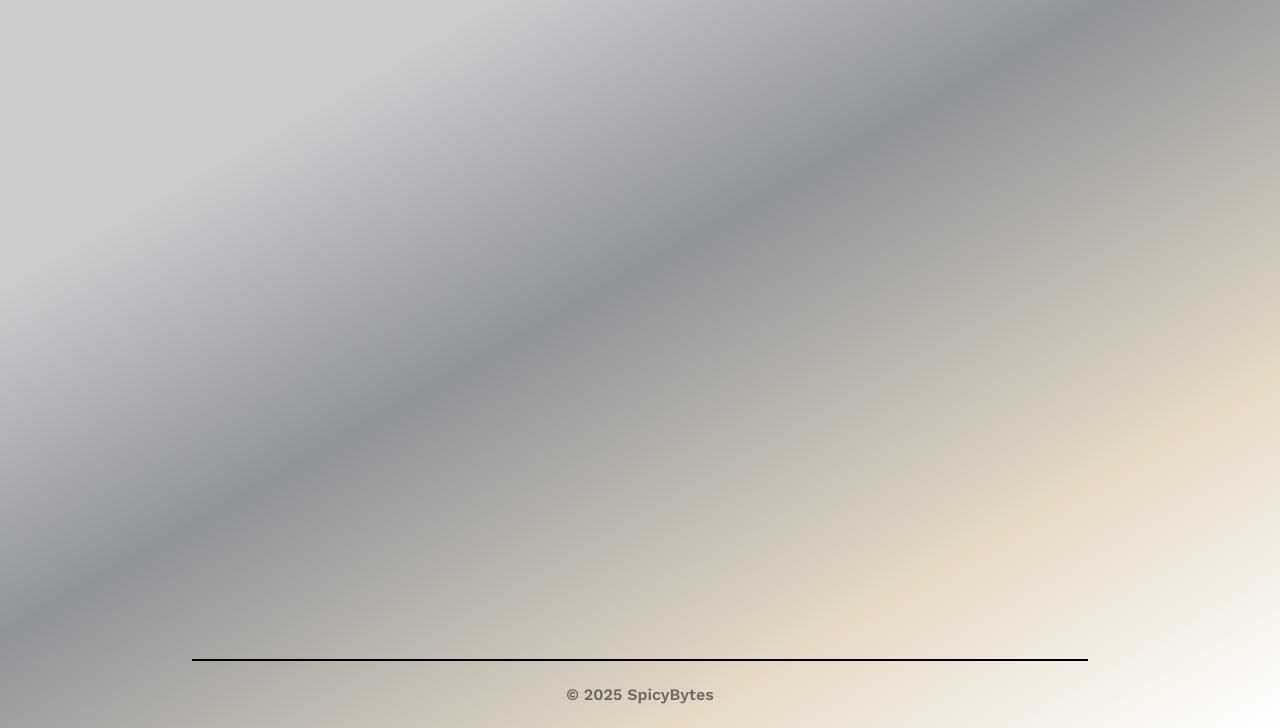
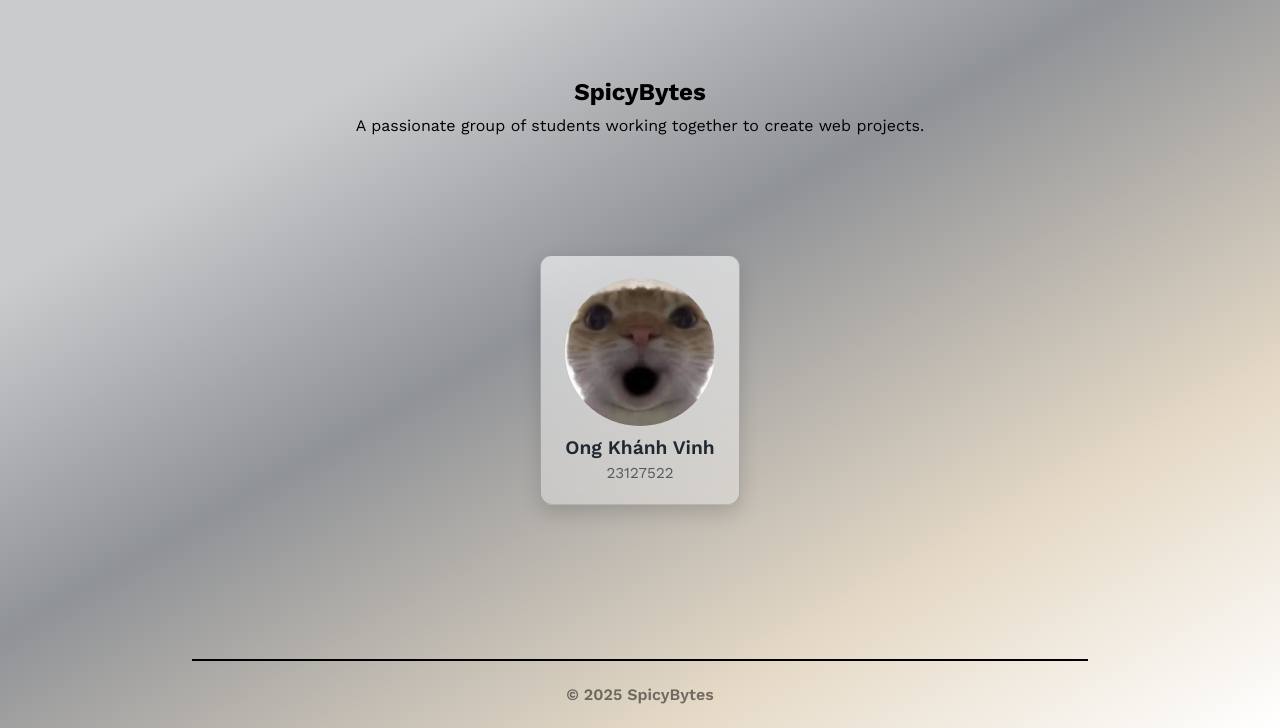
Before and after one commit to Justaguy666/GA01_GroupWebsite, a plain HTML site: page index.html in a window 1280 px wide. Shown: the part 72-800 px from the top of the page. Drawn offline with nearby package versions, Linux system fonts and the light colour scheme.

Commit message:
Flip member cards

```diff
--- a/assets/css/style.css
+++ b/assets/css/style.css
@@ -32,7 +32,6 @@ html {
 }
 
 /* Main */
-
 body {
     min-height: 100vh;
     background-image: var(--body-gradient);
@@ -40,6 +39,7 @@ body {
     background-size: cover;
 }
 
+/* Header */
 header {
     height: 69px;
     background-image: var(--header-gradient);
@@ -124,6 +124,7 @@ main {
   min-height: calc(100vh - 69px - 30px + 30px);
 }
 
+/* Footer */
 footer {
   display: block;
   width: 70%;
@@ -156,3 +157,88 @@ footer p {
 .nowrap {
     white-space: nowrap;
 }
+
+/* Home */
+#home-title {
+    margin-top: 50px;
+    margin-bottom: 100px;
+    display: flex;
+    flex-direction: column;
+    align-items: center;
+    gap: 10px;
+}
+
+/* Cards */
+#card-list {
+    display: flex;
+    gap: 20px;
+    padding: 20px;
+    justify-content: center;
+    flex-wrap: wrap;
+}
+
+#member-card {
+    position: relative;
+    width: 200px;
+    height: 250px;
+    perspective: 1000px;
+    cursor: pointer;
+}
+
+#member-card .member-card-front,
+#member-card .member-card-back {
+    position: absolute;
+    width: 100%;
+    height: 100%;
+    border-radius: 12px;
+    backface-visibility: hidden;
+    overflow: hidden;
+    display: flex;
+    flex-direction: column;
+    align-items: center;
+    justify-content: center;
+    background: linear-gradient(
+        180deg,
+        rgba(255, 255, 255, 0.6) 0%,
+        rgba(250, 250, 250, 0.5) 50%,
+        rgba(240, 240, 240, 0.4) 100%
+    );
+    border: 1px solid rgba(0,0,0,0.2);
+    backdrop-filter: blur(10px);
+    transition: transform 0.6s ease-in-out;
+    box-shadow: 0 8px 20px rgba(0,0,0,0.15);
+}
+
+#member-card:hover .member-card-front {
+    transform: rotateY(180deg);
+}
+#member-card:hover .member-card-back {
+    transform: rotateY(360deg);
+}
+
+#member-card .member-card-front {
+    transform: rotateY(0deg);
+}
+
+#member-card .member-card-back {
+    transform: rotateY(180deg);
+}
+
+#member-card img {
+    width: 100%;
+    height: 60%;
+    object-fit: cover;
+}
+
+#member-card h4 {
+    margin: 10px 0 5px;
+    font-size: 1.2rem;
+    font-weight: 600;
+    color: #222831;
+}
+
+.member-id {
+    font-size: 0.95rem;
+    color: #393E46;
+    opacity: 0.8;
+}
--- a/index.html
+++ b/index.html
@@ -21,7 +21,7 @@
             <!-- Begin: Navigation -->
             <nav>
                 <ul>
-                    <li><a href="#">Home</a></li>
+                    <li><a href="./index.html">Home</a></li>
                     <li>
                         <a href="">
                             Team
@@ -41,7 +41,25 @@
     </header>
 
     <main>
+        <section id="home-title">
+            <h2>SpicyBytes</h2>
+            <p>A passionate group of students working together to create web projects.</p>
+        </section>
 
+        <section id="card-list">
+            <article id="member-card">
+                <div class="member-card-front">
+                    <img src="./assets/images/members/profile-okvinh.jpg" alt="">
+                    <h4>Ong Khánh Vinh</h4>
+                    <span class="member-id">23127522</span>
+                </div>
+                <div class="member-card-back">
+                    <img src="./assets/images/members/profile-okvinh.jpg" alt="">
+                    <h4>Ong Khánh Vinh</h4>
+                    <span class="member-id">Front-end Developer</span>
+                </div>
+            </article>
+        </section>
     </main>
 
     <footer>
```
Also changed, not shown: assets/images/members/profile-okvinh.jpg (renamed from assets/image/members/profile-okvinh.jpg).
